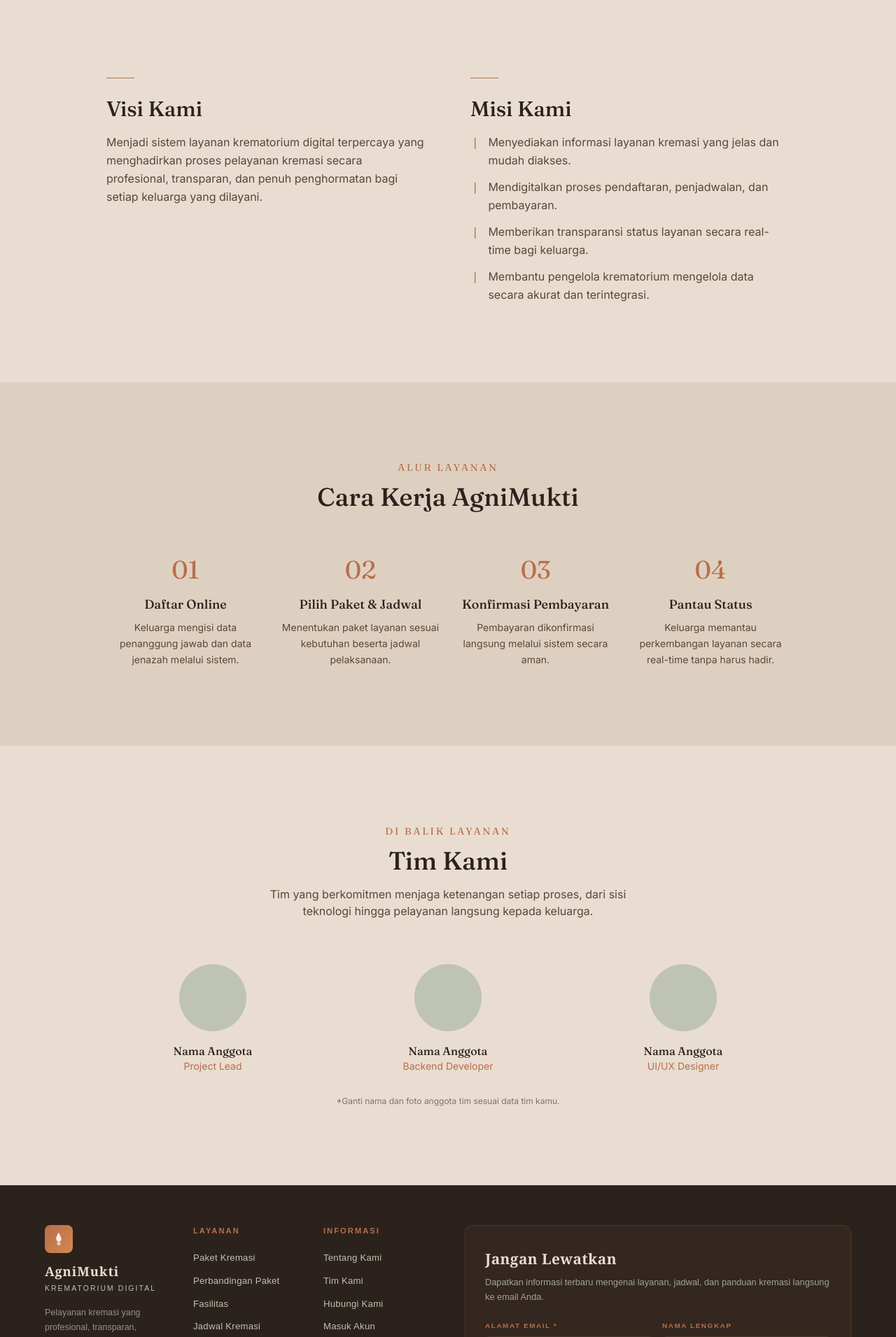
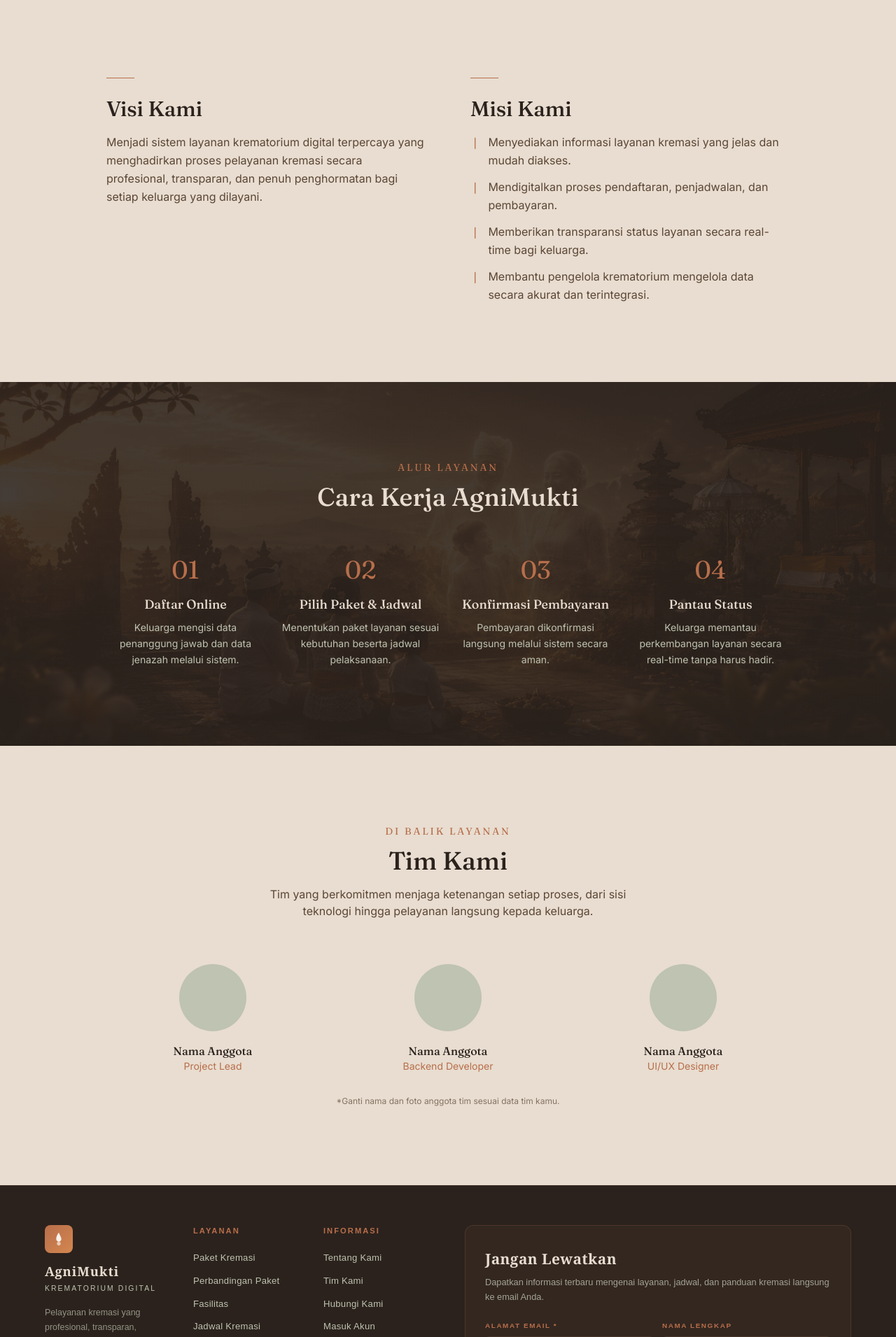
Before and after one commit to adisaputra0/agnimukti, a PHP site: page /public/tentang.php in a window 1280 px wide. Shown: the part 624-2535 px from the top of the page at 70% size. Run offline with PHP 8.4, Linux system fonts and the light colour scheme.

Commit message:
(FE User) Menambahkan Assets gambar, dan mengubah background pada tentang kami dan paket

```diff
--- a/public/tentang.php
+++ b/public/tentang.php
@@ -13,8 +13,8 @@
 
     <?php include './header.php'; ?>
 
-    <!-- HERO -->
-    <section class="relative overflow-hidden bg-[#5B4636]">
+    <!-- HERO — background_1.png -->
+    <section class="relative overflow-hidden bg-[#5B4636] bg-cover bg-center" style="background-image:linear-gradient(to bottom, rgba(43,34,29,.78), rgba(91,70,54,.85)), url('./assets/background_1.png')">
         <div class="absolute rounded-full border border-[#B86E4B] opacity-25 w-[420px] h-[420px] -top-40 -right-28"></div>
         <div class="absolute rounded-full border border-[#B86E4B] opacity-25 w-[280px] h-[280px] -bottom-36 -left-20"></div>
 
@@ -34,7 +34,8 @@
     </section>
 
     <!-- MISI & VISI -->
-    <section class="max-w-5xl mx-auto px-6 py-20 md:py-28">
+    <section class="bg-[#E8DDD0]">
+        <div class="max-w-5xl mx-auto px-6 py-20 md:py-28">
             <div class="grid md:grid-cols-2 gap-10 md:gap-16">
                 <div>
                     <span class="inline-block w-10 h-px mb-5 bg-[#B86E4B]"></span>
@@ -68,44 +69,45 @@
                     </ul>
                 </div>
             </div>
+        </div>
     </section>
 
-    <!-- CARA KERJA -->
-    <section class="py-20 md:py-28 bg-[#DED0C0]">
-        <div class="max-w-5xl mx-auto px-6">
+    <!-- CARA KERJA — backgound_5.png (dark overlay, gambar bagus jadi disorot) -->
+    <section class="relative bg-cover bg-center bg-fixed" style="background-image:linear-gradient(rgba(43,34,29,.88), rgba(43,34,29,.88)), url('./assets/backgound_5.png')">
+        <div class="max-w-5xl mx-auto px-6 py-20 md:py-28">
             <div class="text-center mb-16">
                 <p class="font-['Fraunces'] text-sm tracking-[0.2em] uppercase mb-3 text-[#B86E4B]">
                     Alur Layanan
                 </p>
-                <h2 class="font-['Fraunces'] text-3xl md:text-4xl font-medium">Cara Kerja AgniMukti</h2>
+                <h2 class="font-['Fraunces'] text-3xl md:text-4xl font-medium text-[#E8DDD0]">Cara Kerja AgniMukti</h2>
             </div>
 
             <div class="grid md:grid-cols-4 gap-8 md:gap-6">
                 <div class="text-center">
                     <div class="font-['Fraunces'] text-4xl mb-4 text-[#B86E4B]">01</div>
-                    <h3 class="font-['Fraunces'] text-lg font-medium mb-2">Daftar Online</h3>
-                    <p class="text-sm leading-relaxed text-[#5B4636]">
+                    <h3 class="font-['Fraunces'] text-lg font-medium mb-2 text-[#E8DDD0]">Daftar Online</h3>
+                    <p class="text-sm leading-relaxed text-[#BFC3B1]">
                         Keluarga mengisi data penanggung jawab dan data jenazah melalui sistem.
                     </p>
                 </div>
                 <div class="text-center">
                     <div class="font-['Fraunces'] text-4xl mb-4 text-[#B86E4B]">02</div>
-                    <h3 class="font-['Fraunces'] text-lg font-medium mb-2">Pilih Paket & Jadwal</h3>
-                    <p class="text-sm leading-relaxed text-[#5B4636]">
+                    <h3 class="font-['Fraunces'] text-lg font-medium mb-2 text-[#E8DDD0]">Pilih Paket & Jadwal</h3>
+                    <p class="text-sm leading-relaxed text-[#BFC3B1]">
                         Menentukan paket layanan sesuai kebutuhan beserta jadwal pelaksanaan.
                     </p>
                 </div>
                 <div class="text-center">
                     <div class="font-['Fraunces'] text-4xl mb-4 text-[#B86E4B]">03</div>
-                    <h3 class="font-['Fraunces'] text-lg font-medium mb-2">Konfirmasi Pembayaran</h3>
-                    <p class="text-sm leading-relaxed text-[#5B4636]">
+                    <h3 class="font-['Fraunces'] text-lg font-medium mb-2 text-[#E8DDD0]">Konfirmasi Pembayaran</h3>
+                    <p class="text-sm leading-relaxed text-[#BFC3B1]">
                         Pembayaran dikonfirmasi langsung melalui sistem secara aman.
                     </p>
                 </div>
                 <div class="text-center">
                     <div class="font-['Fraunces'] text-4xl mb-4 text-[#B86E4B]">04</div>
-                    <h3 class="font-['Fraunces'] text-lg font-medium mb-2">Pantau Status</h3>
-                    <p class="text-sm leading-relaxed text-[#5B4636]">
+                    <h3 class="font-['Fraunces'] text-lg font-medium mb-2 text-[#E8DDD0]">Pantau Status</h3>
+                    <p class="text-sm leading-relaxed text-[#BFC3B1]">
                         Keluarga memantau perkembangan layanan secara real-time tanpa harus hadir.
                     </p>
                 </div>
@@ -114,7 +116,8 @@
     </section>
 
     <!-- TIM KAMI -->
-    <section class="max-w-5xl mx-auto px-6 py-20 md:py-28">
+    <section class="bg-[#E8DDD0]">
+        <div class="max-w-5xl mx-auto px-6 py-20 md:py-28">
             <div class="text-center mb-16">
                 <p class="font-['Fraunces'] text-sm tracking-[0.2em] uppercase mb-3 text-[#B86E4B]">
                     Di Balik Layanan
@@ -146,6 +149,7 @@
             <p class="text-center text-xs mt-8 text-[#5B4636] opacity-70">
                 *Ganti nama dan foto anggota tim sesuai data tim kamu.
             </p>
+        </div>
     </section>
 
     <?php include './footer.php'; ?>
```
Also changed, not shown: public/paket.php (+11 -11 lines), public/assets/backgound_3.png (added), public/assets/backgound_4.png (added), public/assets/backgound_5.png (added), 2 other files. Lines whose indentation alone changed are shown as unchanged.
